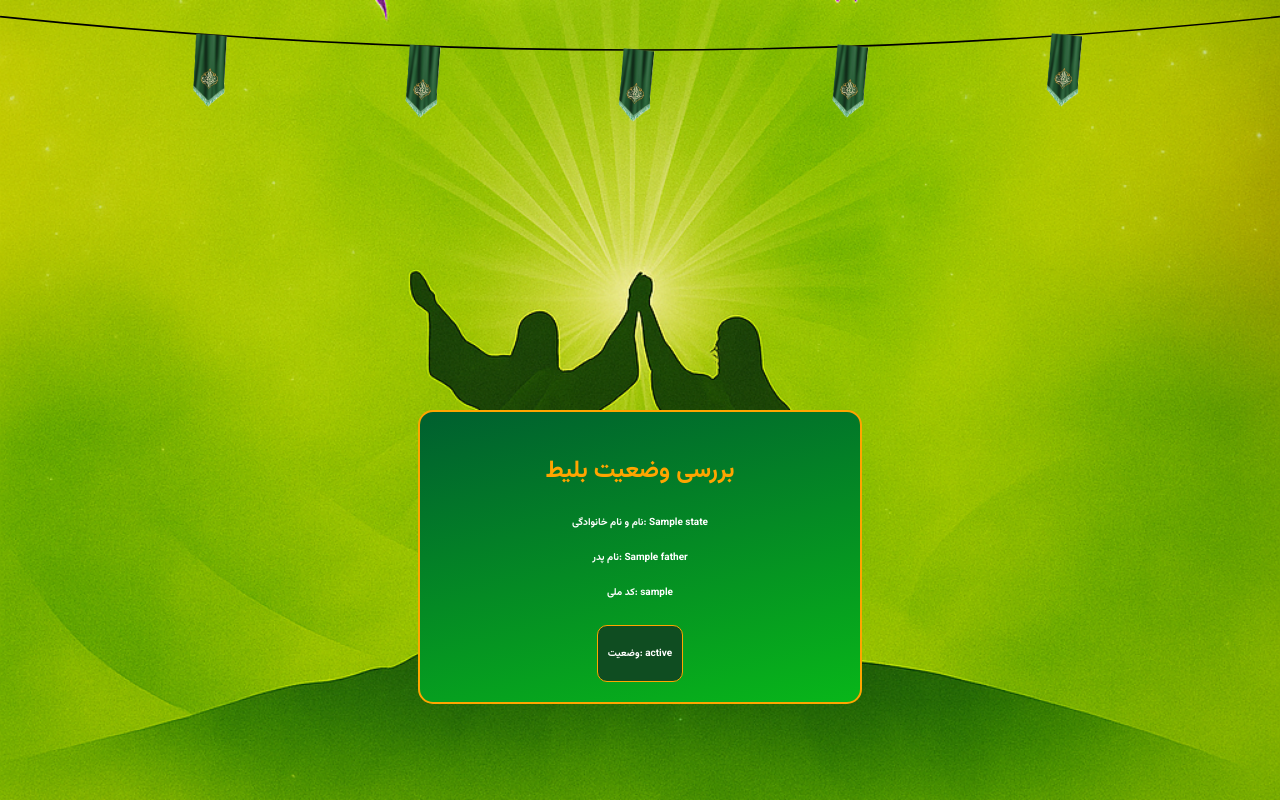
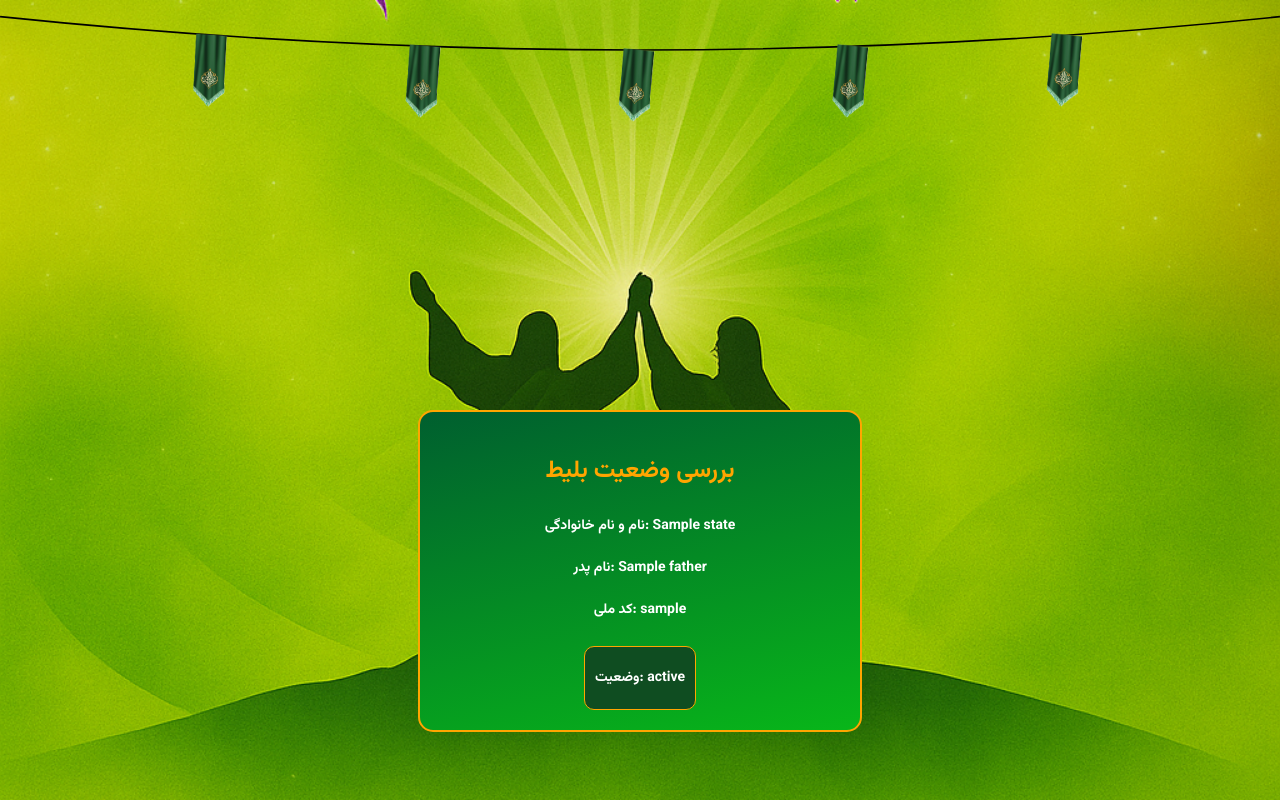
Before and after one commit to Devgodot/mesbah, a Flask app: template templates/check_ticket.html in a window 1280 px wide. Run offline with Flask 3, Linux system fonts and the light colour scheme; the template is opened without the code that fills it: most values are stand-ins (such as "Sample title", 1, 10 or a date in 2020); parts of the project's set-up code (start-up, migrations or seed data) failed here and were passed over; some libraries are stand-ins or nearby versions.

Commit message:
update files

```diff
--- a/templates/check_ticket.html
+++ b/templates/check_ticket.html
@@ -202,7 +202,7 @@
 
     .ticket-box p {
       margin: 10px 0;
-      font-size: 10px;
+      font-size: 14px;
     }
 
     .status {
```
